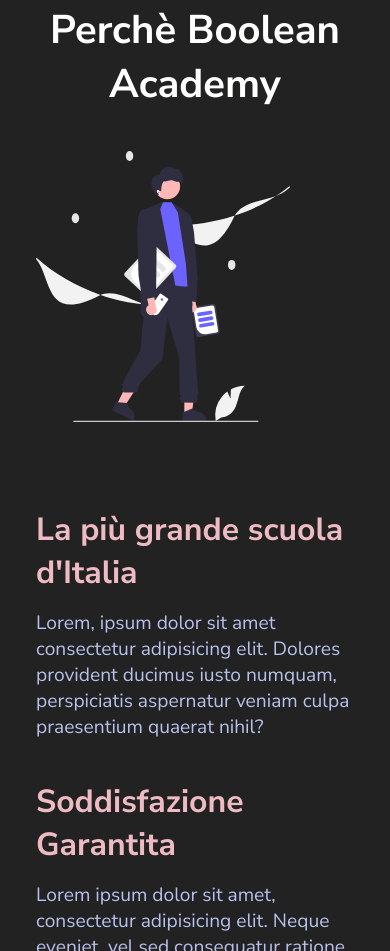
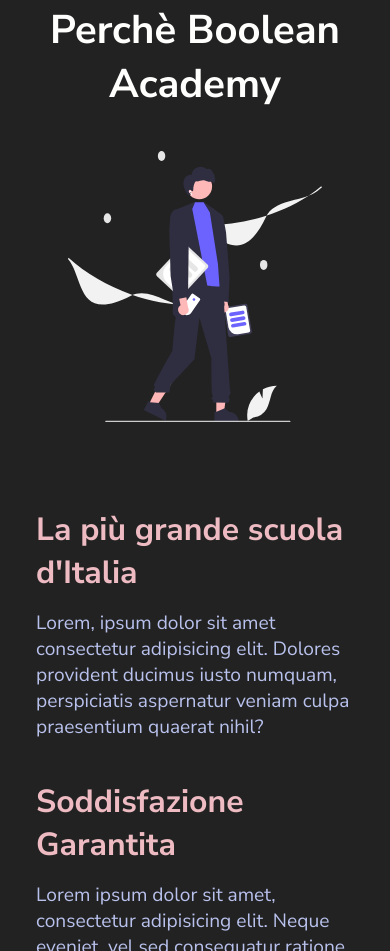
Before and after one commit to SerenaMalusa/html-css-resp-wannabe, a plain HTML site: page index.html in a window 390 px wide. Shown: the part 2855-3806 px from the top of the page. Drawn offline with Linux system fonts and the light colour scheme.

Commit message:
fix: why-us img central alinment

```diff
--- a/css/media-query.css
+++ b/css/media-query.css
@@ -51,6 +51,11 @@
         height: auto;
     }
 
+    /* why-us img central alinment */
+    .why-us .col.col-left {
+        text-align: center;
+    }
+
     /* background color for why-us section */
     .why-us {
         background-color: #222222;
```
